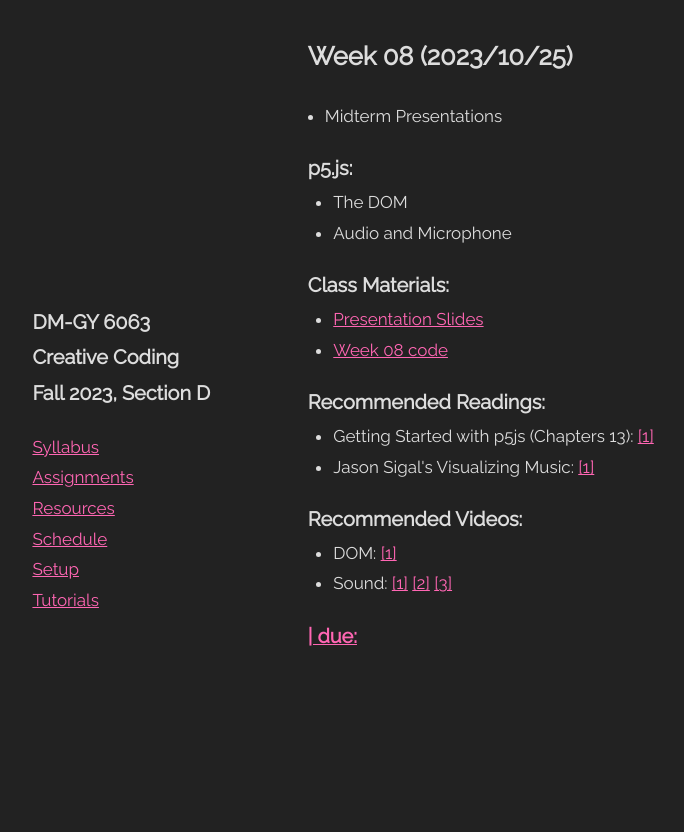
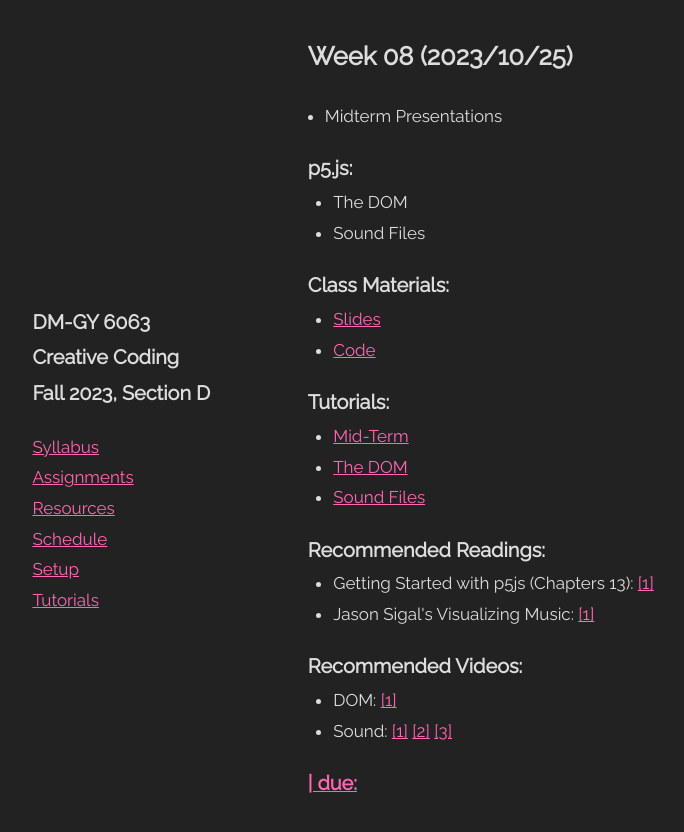
Before and after one commit to DM-GY-6063-2023F-D/DM-GY-6063-2023F-D, a Jekyll site: the page built from _pages/week/08.md, in a window 1280 px wide. Shown: the top 832 px of the page, without its empty margins (165-849 px from the left). Built offline with Jekyll 4.4.1, drawn with Linux system fonts in a browser that asks for light colours.

Commit message:
add week 8 materials

```diff
--- a/_pages/week/08.md
+++ b/_pages/week/08.md
@@ -5,13 +5,13 @@ what:
   - Midterm Presentations
 p5js:
   - The DOM
-  - Audio and Microphone
+  - Sound Files
 class:
-  - title: Presentation Slides
-    url: ""
-  - title: Week 08 code
+  - title: Slides
+    url: "https://drive.google.com/file/d/1ehUznMQOegMpx92lyzI4kPVJcy0hJcR7/"
+  - title: Code
     url: https://github.com/DM-GY-6063-2023F-D/week08
-xtutorials:
+tutorials:
   - title: Mid-Term
     url: /tutorial/mid-term/
   - title: The DOM
```
Also changed, not shown: README.md (+2 -2 lines).
